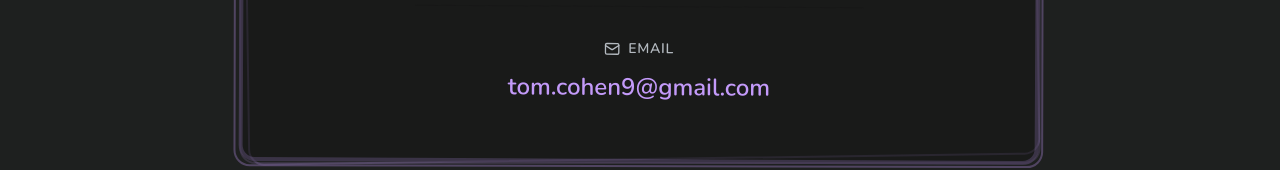
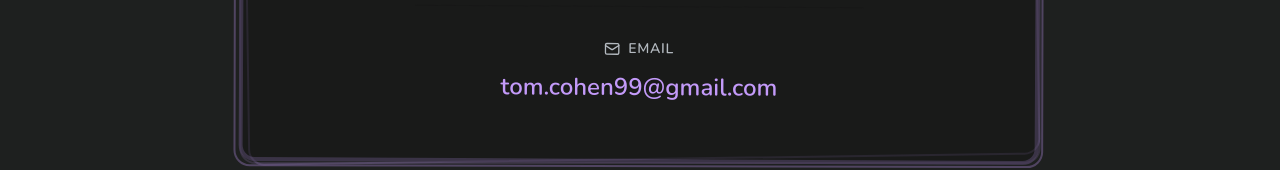
Before and after one commit to TomCohenDev/tomcohendev-portfolio, a React (Vite) app: page /contact in a window 1280 px wide. Shown: the part 519-689 px from the top of the page. Built offline with nearby package versions, Linux system fonts and the light colour scheme; no server answers.

Commit message:
Update contact email address for improved accuracy.

```diff
--- a/src/pages/Contact.tsx
+++ b/src/pages/Contact.tsx
@@ -7,7 +7,7 @@ import { Mail, Phone } from "lucide-react";
 
 const PHONE_DISPLAY = "+972 54-555-2149";
 const PHONE_TEL = "+972545552149";
-const EMAIL = "tom.cohen9@gmail.com";
+const EMAIL = "tom.cohen99@gmail.com";
 
 const Contact = () => {
   const [borderAnimation, setBorderAnimation] = useState({
```
